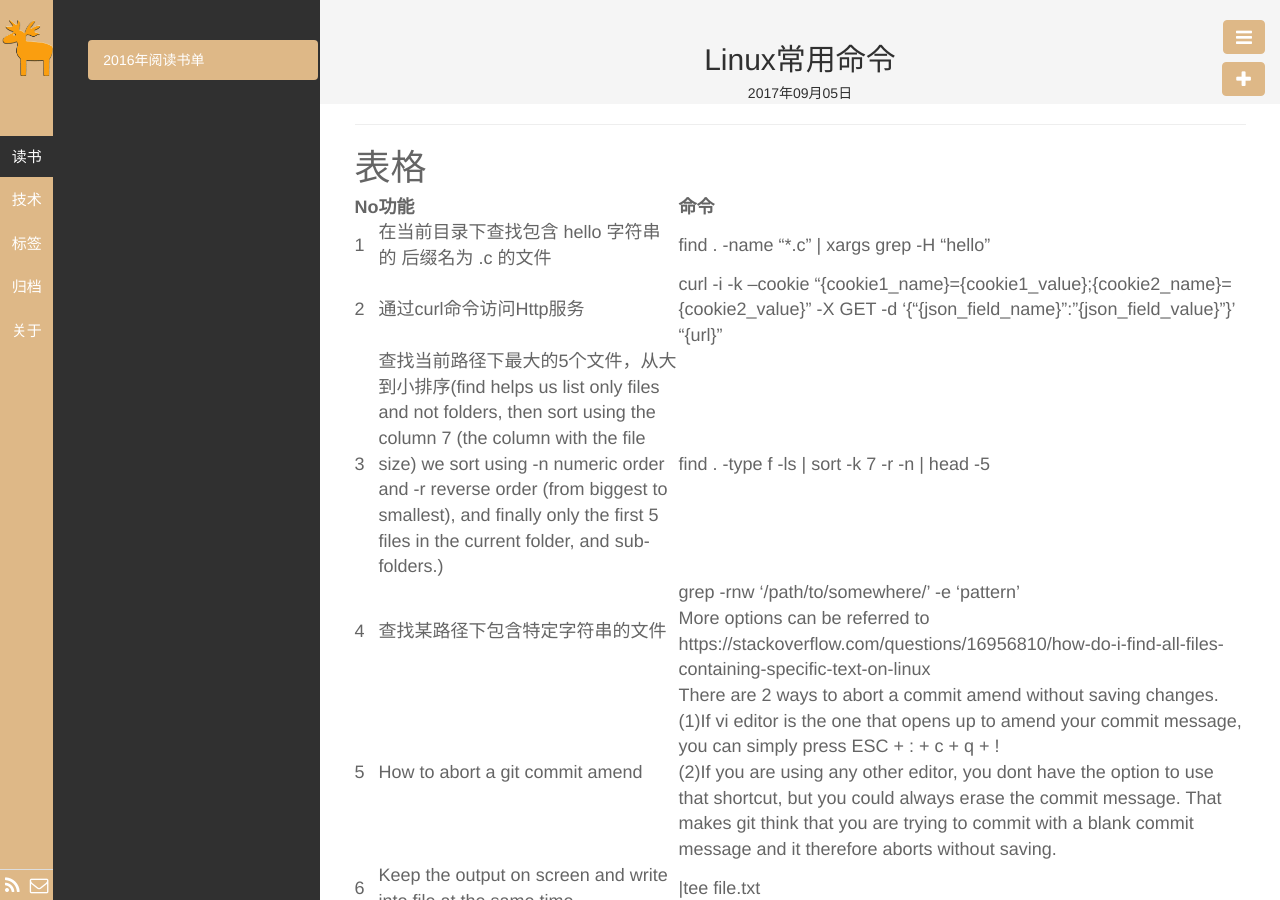
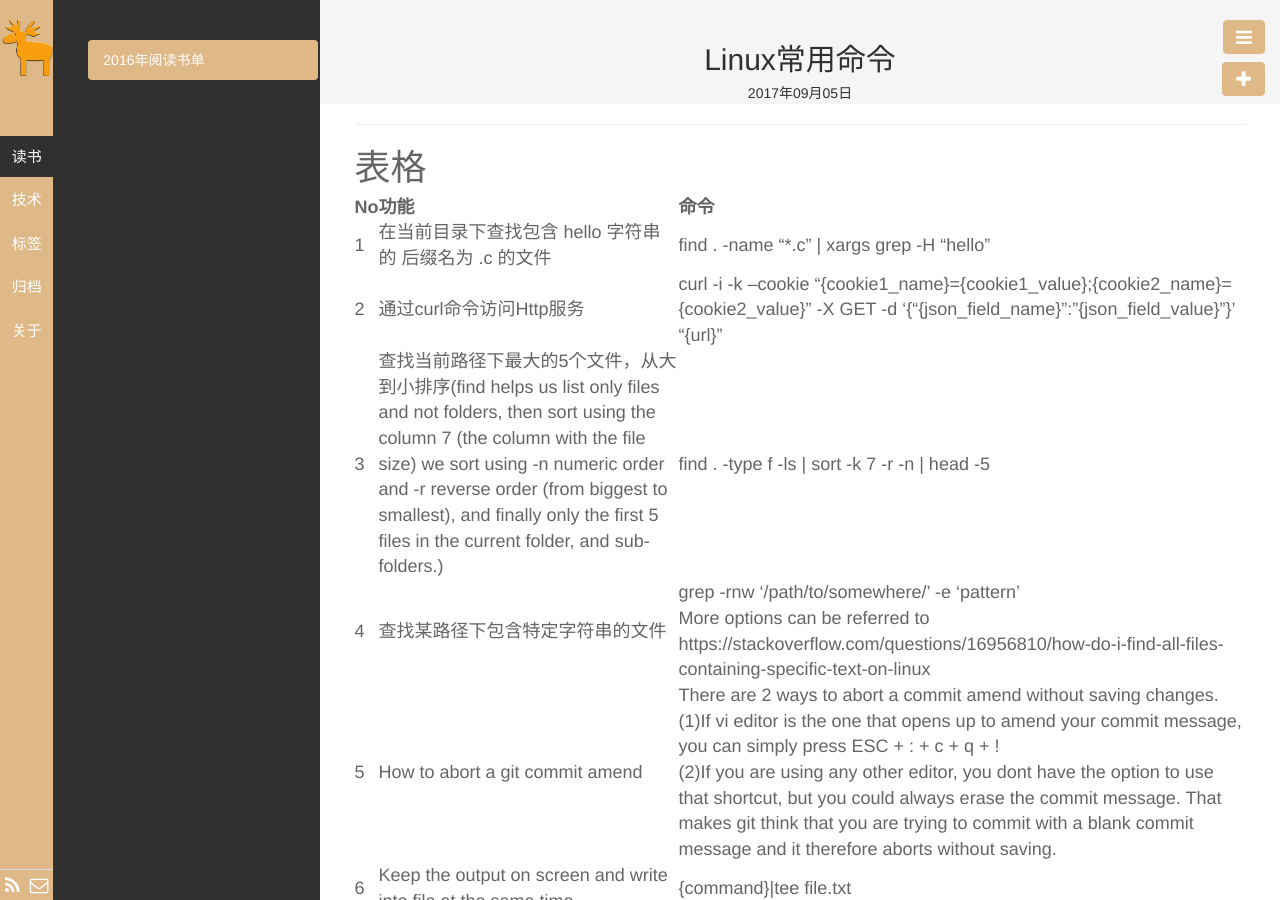
Before and after one commit to qhdwhy184/qhdwhy184.github.io, a Jekyll site: the page built from _posts/技术/2017-09-05-Linux常用命令.md, in a window 1280 px wide. Built offline with Jekyll 4.4.1, drawn with Linux system fonts in a browser that asks for light colours.

Commit message:
Update 2017-09-05-Linux常用命令.md

```diff
--- a/_posts/技术/2017-09-05-Linux常用命令.md
+++ b/_posts/技术/2017-09-05-Linux常用命令.md
@@ -18,4 +18,4 @@
 |3|查找当前路径下最大的5个文件，从大到小排序(find helps us list only files and not folders, then sort using the column 7 (the column with the file size) we sort using -n numeric order and -r reverse order (from biggest to smallest), and finally only the first 5 files in the current folder, and sub-folders.)|find . -type f -ls \| sort -k 7 -r -n \| head -5|
 |4|查找某路径下包含特定字符串的文件|grep -rnw '/path/to/somewhere/' -e 'pattern' <br/> More options can be referred to https://stackoverflow.com/questions/16956810/how-do-i-find-all-files-containing-specific-text-on-linux|
 |5|How to abort a git commit amend|There are 2 ways to abort a commit amend without saving changes. <br/>(1)If vi editor is the one that opens up to amend your commit message, you can simply press ESC + : + c + q + !<br/>(2)If you are using any other editor, you dont have the option to use that shortcut, but you could always erase the commit message. That makes git think that you are trying to commit with a blank commit message and it therefore aborts without saving.|
-|6|Keep the output on screen and write into file at the same time.| <command> \|tee file.txt|
+|6|Keep the output on screen and write into file at the same time.| {command}\|tee file.txt|
```
